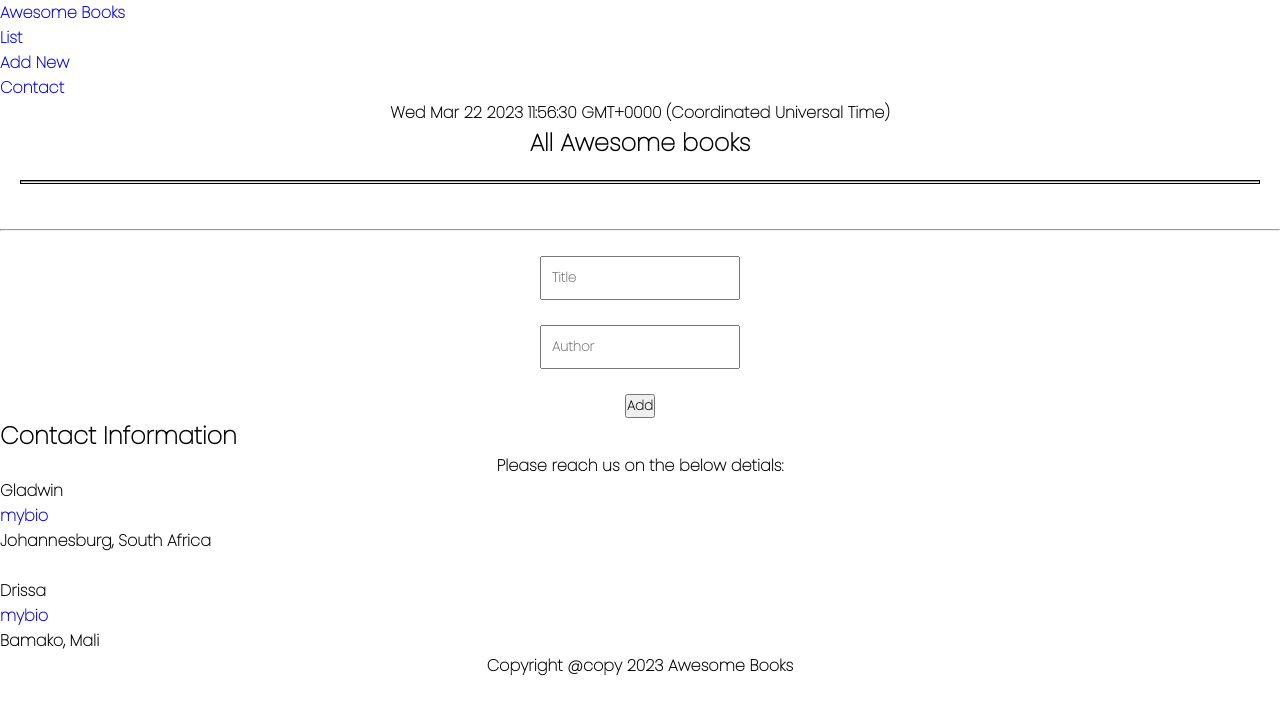
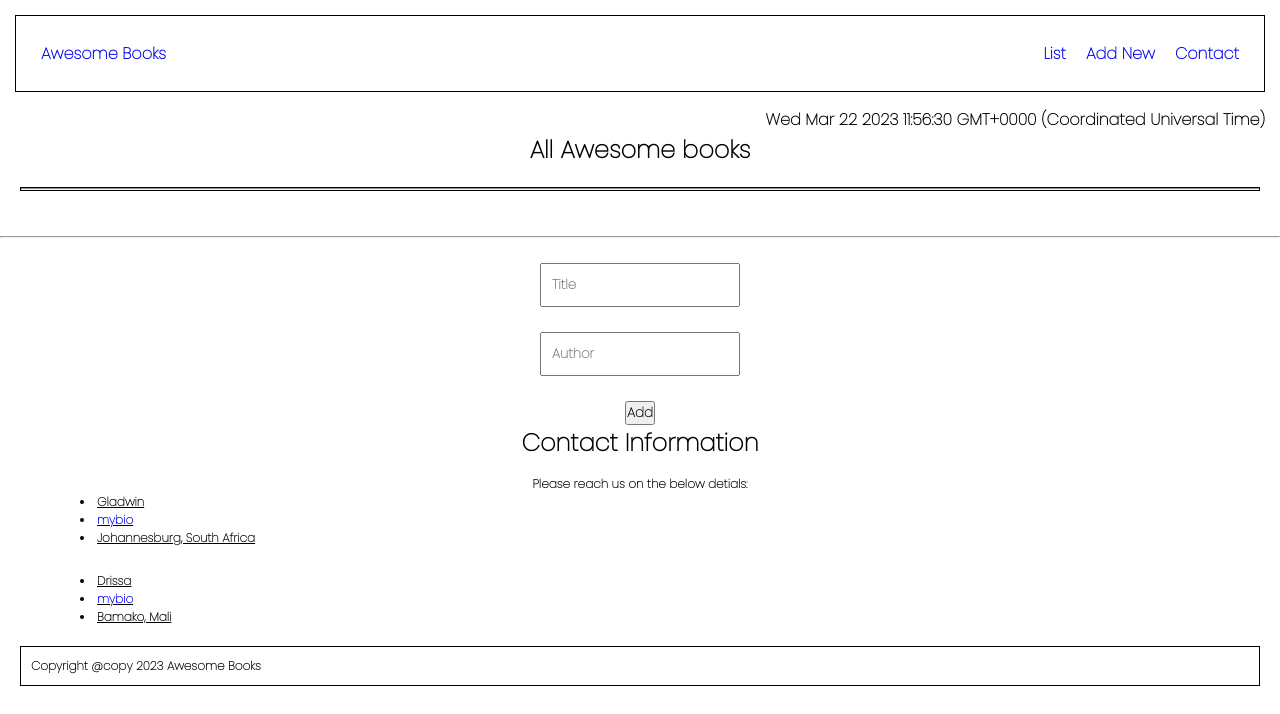
Before and after one commit to tsheporamantso/Awesome_books, a website with bundled scripts: page index.html in a window 1280 px wide. Built offline with nearby package versions, Linux system fonts and the light colour scheme.

Commit message:
Add style on navbar contact and copyrights sections

```diff
--- a/style.css
+++ b/style.css
@@ -15,6 +15,26 @@ a {
 
 li {
   list-style: none;
+}
+
+.navbar {
+  display: flex;
+  align-items: center;
+  justify-content: space-between;
+  border: 1px solid black;
+  padding: 25px;
+  margin: 15px;
+}
+
+.nav__items {
+  display: flex;
+  gap: 20px;
+}
+
+.time {
+  display: flex;
+  justify-content: flex-end;
+  margin-right: 15px;
 }
 
 .title-container {
@@ -76,3 +96,36 @@ p,
   display: flex;
   gap: 20px;
 }
+
+.contact__header {
+  text-align: center;
+}
+
+.contact__info {
+  display: flex;
+  flex-direction: column;
+  justify-content: center;
+
+}
+
+.contact__text {
+  margin-top: 15px;
+  font-size: 12px;
+}
+
+.contact__info li {
+  text-decoration: underline;
+  list-style: inside;
+  margin-left: 80px;
+  font-size: 12px;
+}
+
+.footer {
+  display: flex;
+  border: 1px solid black;
+  margin: 20px 20px;
+  padding: 10px;
+  font-size: 12px;
+
+
+}
```
